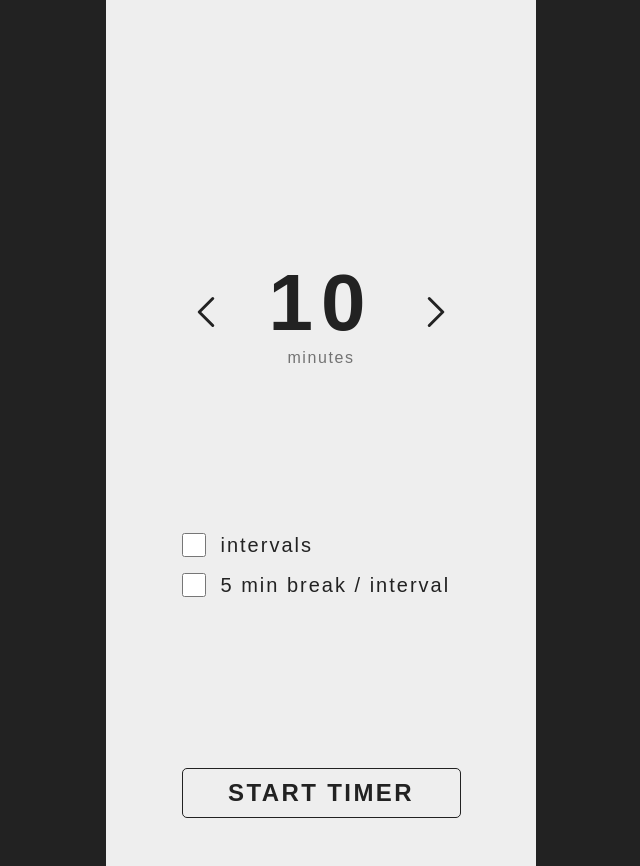
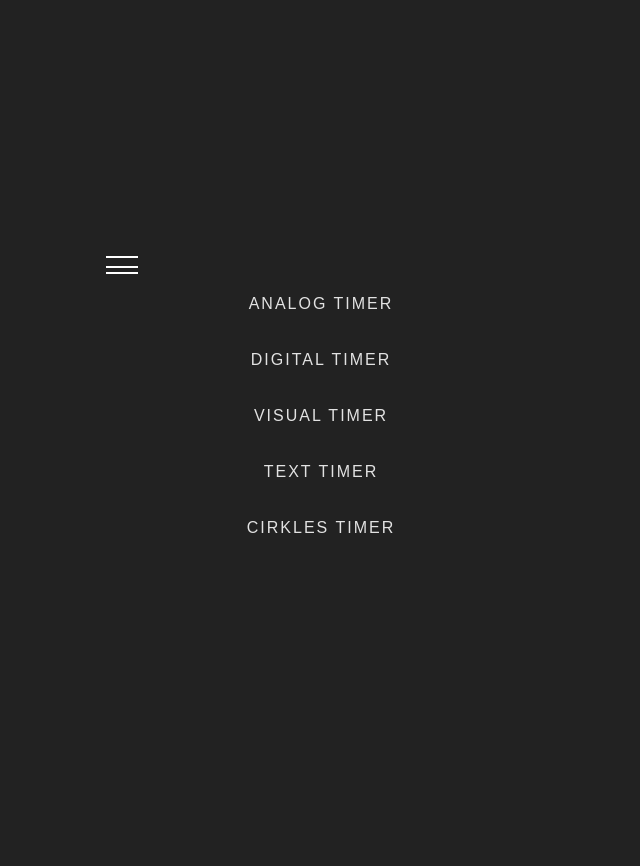
Before and after one commit to thelinus1997/timerExamination, a website built with Vite: page index.html in a window 1280 px wide. Shown: the whole page, without its empty margins (319-959 px from the left). Built offline with nearby package versions, Linux system fonts and the light colour scheme; files whose address does not match are found by name.

Commit message:
menuchanges

```diff
--- a/src/main.ts
+++ b/src/main.ts
@@ -5,12 +5,13 @@ import "./analog";
 import "./scss/_analog.scss";
 import { setTimer } from "./setTimer";
 import { startCountdown } from "./digital";
-import "./menu";
+import { createMenu } from "./menu";
 
 const app = document.querySelector<HTMLDivElement>("#app")!;
 console.log(app);
-startLoading();
-//startCountdown();
+// startLoading();
+createMenu();
+// startCountdown();
 
 interface Todo {
   id: number;
--- a/src/menu.ts
+++ b/src/menu.ts
@@ -1,3 +1,18 @@
+
+export function createMenu() {
+
+    const logoCont: HTMLDivElement = document.createElement("div");
+    logoCont.classList.add("navigationLogo");
+    const svgCont: HTMLImageElement = document.createElement("img");
+    svgCont.setAttribute("type", "img/svg+xml");
+    svgCont.setAttribute("src", "../public/flippedLogo.svg");
+    svgCont.setAttribute("width", "32");
+    svgCont.setAttribute("height", "32");
+    document.getElementById('app')?.appendChild(logoCont);
+    logoCont.append(svgCont);
+
+    const menuContainer = document.createElement('ul');
+    menuContainer.classList.add('menu-Container');
 
     const menuItems = ['ANALOG TIMER', 'DIGITAL TIMER', 'VISUAL TIMER', 'TEXT TIMER', 'CIRKLES TIMER'];
 
@@ -5,7 +20,12 @@ menuItems.forEach(itemText => {
         const node = document.createElement('li');
         const textnode = document.createTextNode(itemText);
         node.appendChild(textnode);
-    document.getElementById('app')?.appendChild(node);
+        // document.getElementById('app')?.appendChild(node);
+        menuContainer.appendChild(node);
 
-    node.classList.add('menu-container');
+        const appElement = document.getElementById('app');
+        appElement?.appendChild(menuContainer);
+
+
     });
+}
--- a/src/scss/style.scss
+++ b/src/scss/style.scss
@@ -135,21 +135,23 @@ h1 {
   color: #888;
 }
 
-// button {
-//   border-radius: 8px;
-//   border: 1px solid transparent;
-//   padding: 0.6em 1.2em;
-//   font-size: 1em;
-//   font-weight: 500;
-//   font-family: inherit;
-//   background-color: #1a1a1a;
-//   cursor: pointer;
-//   transition: border-color 0.25s;
-// }
-// button:hover {
-//   border-color: #646cff;
-// }
-// button:focus,
-// button:focus-visible {
-//   outline: 4px auto -webkit-focus-ring-color;
-// }
+.navigationLogo {
+  background-color: $whiteFont;
+  width: 32px;
+  height: 32px;
+  img {
+    margin-bottom: 10rem;
+  }
+}
+.menu-Container {
+  text-align: center;
+
+  li {
+    padding: 1rem;
+    list-style-type: none;
+
+    &:hover {
+      opacity: 0.7;
+    }
+  }
+}
```
Also changed, not shown: public/navicon.svg (renamed from images/navicon.svg). Lines whose indentation alone changed are shown as unchanged.
